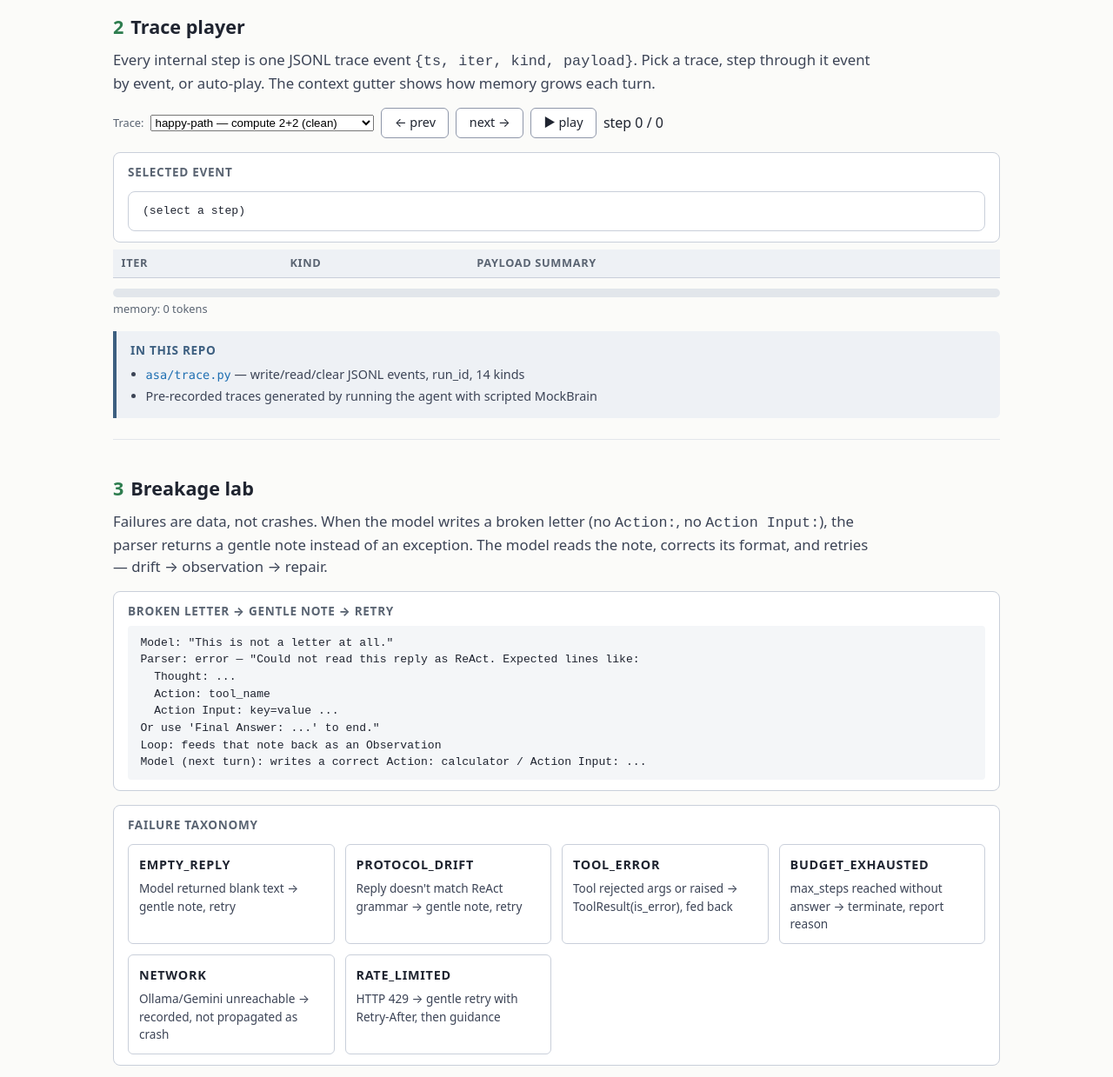
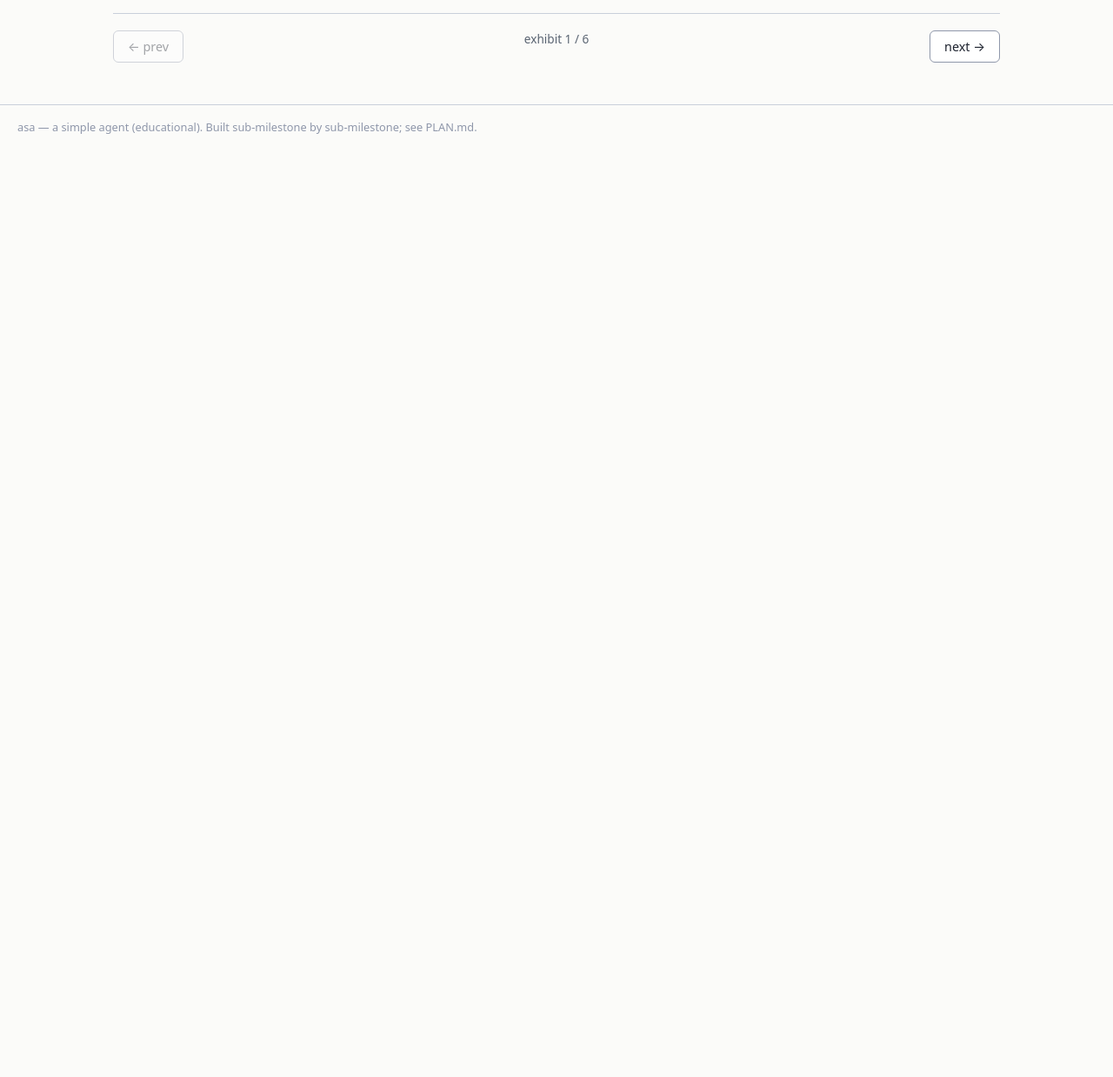
Before and after one commit to Santhust/asa-simple-agent, a plain HTML site: page playground/index.html in a window 1280 px wide. Shown: the part 880-2119 px from the top of the page at 87% size. After the commit the page ends 1052 px from the top, so only its background shows below. Drawn offline with Linux system fonts and the light colour scheme.

Commit message:
fix: playground index.html now reveals one exhibit at a time (fixed broken rows.join("\n") syntax error that blocked show(); added style=display:none to sections 2-6)

```diff
--- a/playground/index.html
+++ b/playground/index.html
@@ -163,7 +163,7 @@
   </section>
 
   <!-- ============ Play 2: Trace player ============ -->
-  <section class="play" id="play-2">
+  <section class="play" id="play-2" style="display:none">
     <h2><span class="num">2</span><span class="title">Trace player</span></h2>
     <p class="story">Every internal step is one JSONL trace event <code>{ts, iter, kind, payload}</code>. Pick a trace, step through it event by event, or auto-play. The context gutter shows how memory grows each turn.</p>
     <div class="controls">
@@ -200,7 +200,7 @@
   </section>
 
   <!-- ============ Play 3: Breakage lab ============ -->
-  <section class="play" id="play-3">
+  <section class="play" id="play-3" style="display:none">
     <h2><span class="num">3</span><span class="title">Breakage lab</span></h2>
     <p class="story">Failures are data, not crashes. When the model writes a broken letter (no <code>Action:</code>, no <code>Action Input:</code>), the parser returns a gentle note instead of an exception. The model reads the note, corrects its format, and retries — drift → observation → repair.</p>
     <div class="panel">
@@ -236,7 +236,7 @@ Model (next turn): writes a correct Action: calculator / Action Input: ...</pre>
   </section>
 
   <!-- ============ Play 4: Two-protocol comparison ============ -->
-  <section class="play" id="play-4">
+  <section class="play" id="play-4" style="display:none">
     <h2><span class="num">4</span><span class="title">Two-protocol comparison</span></h2>
     <p class="story">Same agent core, same <code>ToolCall(name, args)</code> box, two protocol adapters underneath. ReAct (textual letters) vs native (API function calling). Measured side-by-side on the same task: drift, repair, steps, tokens, wall time.</p>
     <div class="two-col">
@@ -280,7 +280,7 @@ Model (next turn): writes a correct Action: calculator / Action Input: ...</pre>
   </section>
 
   <!-- ============ Play 5: Model zoo + glossary ============ -->
-  <section class="play" id="play-5">
+  <section class="play" id="play-5" style="display:none">
     <h2><span class="num">5</span><span class="title">Model zoo &amp; glossary</span></h2>
     <p class="story">To the agent, any model is just a text-in/text-out box: <code>complete(messages) → Completion</code>. Swapping the brain never changes agent code — that swap <em>is</em> the lesson.</p>
     <div class="grid">
@@ -312,7 +312,7 @@ Model (next turn): writes a correct Action: calculator / Action Input: ...</pre>
   </section>
 
   <!-- ============ Play 6: Self-check quiz ============ -->
-  <section class="play" id="play-6">
+  <section class="play" id="play-6" style="display:none">
     <h2><span class="num">6</span><span class="title">Self-check quiz</span></h2>
     <p class="story">Test your understanding of the agent's internals. Click an answer — feedback appears inline.</p>
     <div class="quiz">
@@ -472,8 +472,7 @@ const TRACE_BUDGET_EXHAUSTED = [{"ts": 1793632365.9475026, "iter": 1, "kind": "s
     rows.push(`ts: ${new Date(e.ts*1000).toISOString()}`);
     rows.push("");
     rows.push(JSON.stringify(e.payload, null, 2));
-    detail.textContent = rows.join("
-");
+    detail.textContent = rows.join("\n");
     // gauge: estimate tokens as iter-based proxy
     const pct = Math.round((i + 1) / Math.max(traceEvents.length,1) * 100);
     fill.style.width = pct + "%";
```
